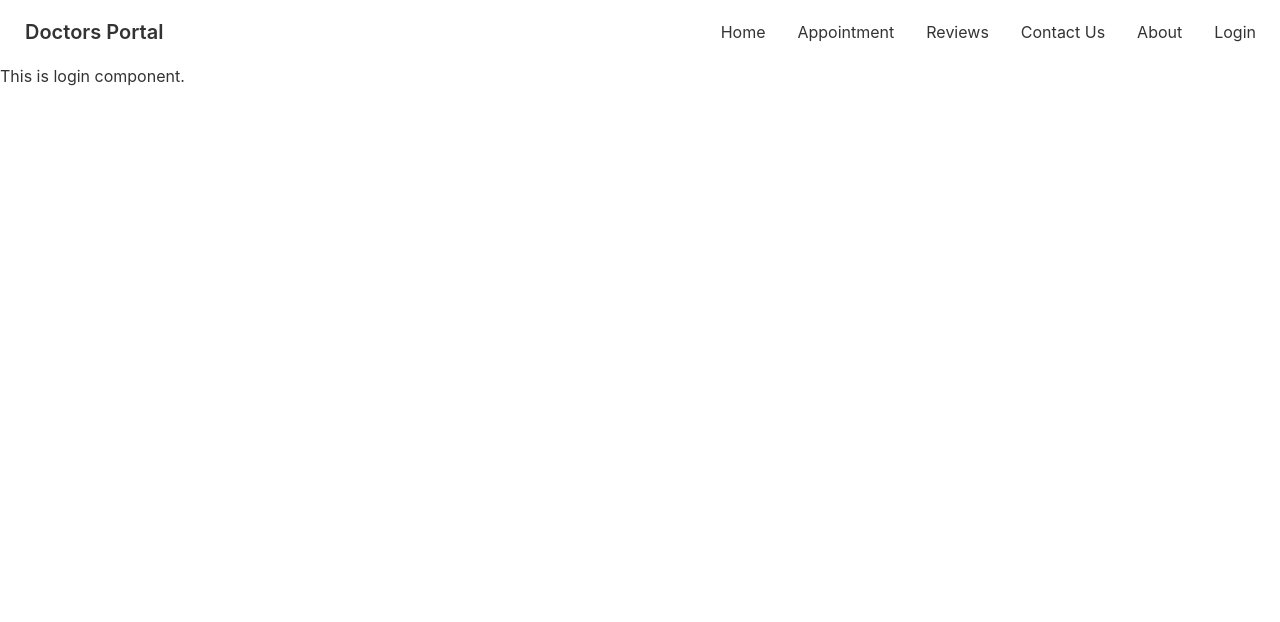
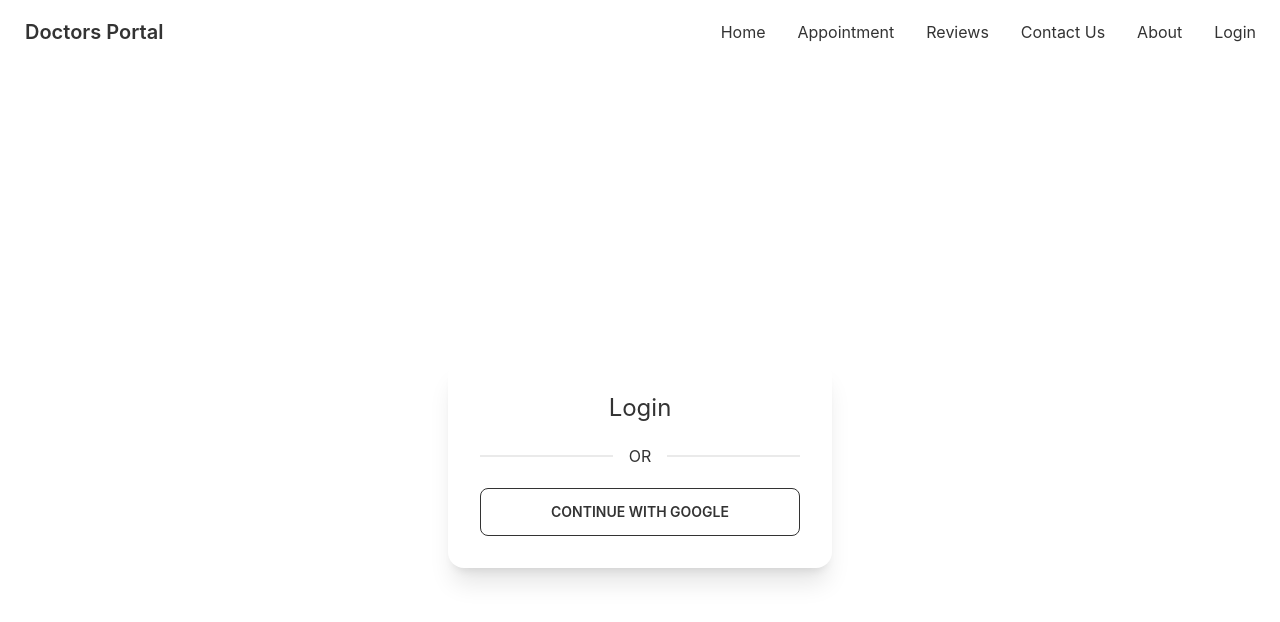
Before and after one commit to Shubratokumar/doctors-portal-client, a React (Create React App) app: page /login in a window 1280 px wide. Shown: the top 622 px of the page. Built offline with nearby package versions, Linux system fonts and the light colour scheme.

Commit message:
Firebase auth added

```diff
--- a/package.json
+++ b/package.json
@@ -8,9 +8,13 @@
     "@testing-library/user-event": "^13.5.0",
     "daisyui": "^2.14.3",
     "date-fns": "^2.28.0",
+    "firebase": "^9.8.1",
     "react": "^17.0.2",
     "react-day-picker": "^8.0.4",
     "react-dom": "^17.0.2",
+    "react-firebase-hooks": "^5.0.3",
+    "react-hook-form": "^7.31.1",
+    "react-hot-toast": "^2.2.0",
     "react-router-dom": "^6.3.0",
     "react-scripts": "5.0.0",
     "web-vitals": "^2.1.4"
--- a/src/Pages/Login/Login.js
+++ b/src/Pages/Login/Login.js
@@ -1,11 +1,24 @@
-import React from 'react';
+import React from "react";
+import { useSignInWithGoogle } from 'react-firebase-hooks/auth';
+import auth from "../../firebase.init";
+import { useForm } from "react-hook-form";
 
 const Login = () => {
-    return (
-        <div>
-            <h2>This is login component.</h2>
+    const [signInWithGoogle, user] = useSignInWithGoogle(auth);
+    if(user){
+        console.log(user)
+    }
+  return (
+    <div className="flex h-screen justify-center items-center">
+      <div class="card w-96 bg-base-100 shadow-xl">
+        <div class="card-body">
+          <h2 class="text-center text-2xl font-normal">Login</h2>
+          <div class="divider">OR</div>
+          <button onClick={()=>signInWithGoogle()} class="btn btn-outline ">CONTINUE WITH GOOGLE</button>
         </div>
-    );
+      </div>
+    </div>
+  );
 };
 
 export default Login;
--- /dev/null
+++ b/src/firebase.init.js
@@ -0,0 +1,21 @@
+// Import the functions you need from the SDKs you need
+import { initializeApp } from "firebase/app";
+import { getAuth } from "firebase/auth";
+// TODO: Add SDKs for Firebase products that you want to use
+// https://firebase.google.com/docs/web/setup#available-libraries
+
+// Your web app's Firebase configuration
+const firebaseConfig = {
+    apiKey:process.env.REACT_APP_apiKey,
+    authDomain:process.env.REACT_APP_authDomain,
+    projectId:process.env.REACT_APP_projectId,
+    storageBucket:process.env.REACT_APP_storageBucket,
+    messagingSenderId:process.env.REACT_APP_messagingSenderId,
+    appId:process.env.REACT_APP_appId,
+  };
+
+// Initialize Firebase
+const app = initializeApp(firebaseConfig);
+const auth = getAuth(app);
+
+export default auth;
```
Also changed, not shown: 1 other file (tests, documents, lock files or other folders).
